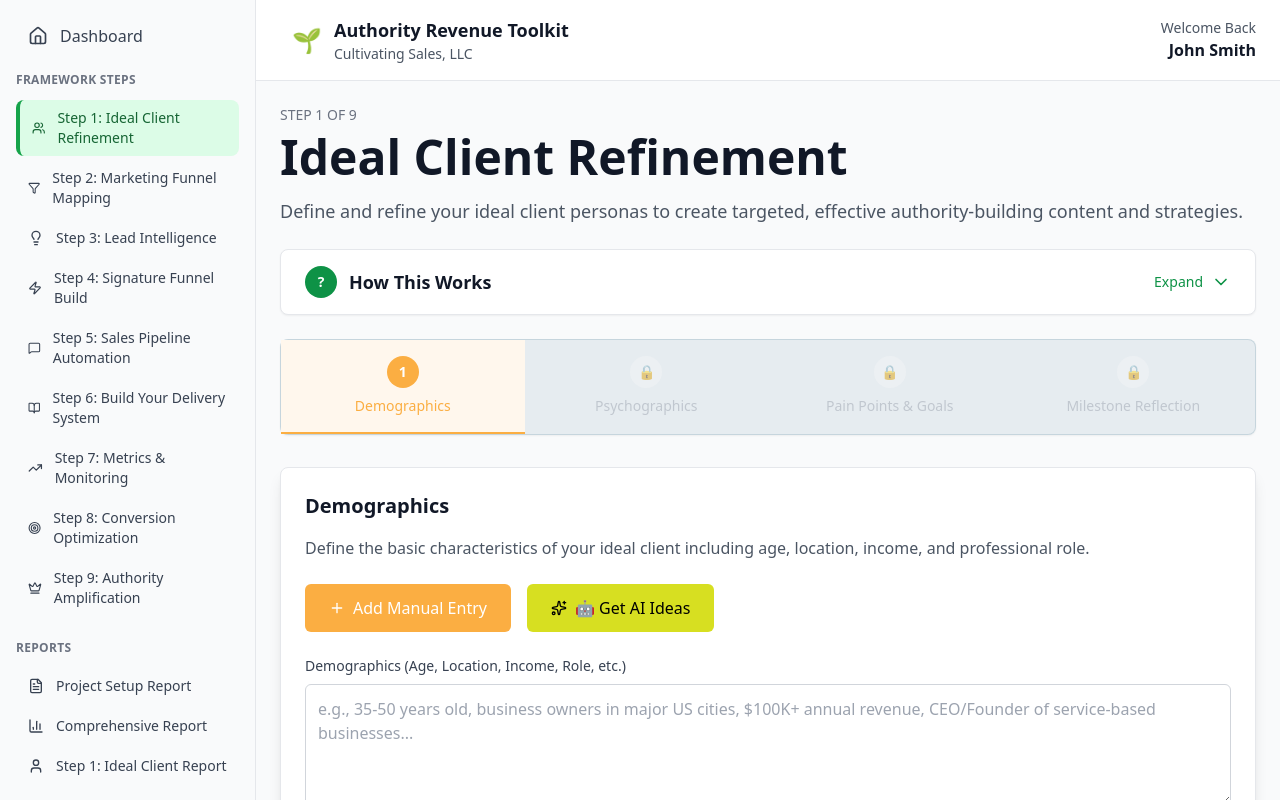
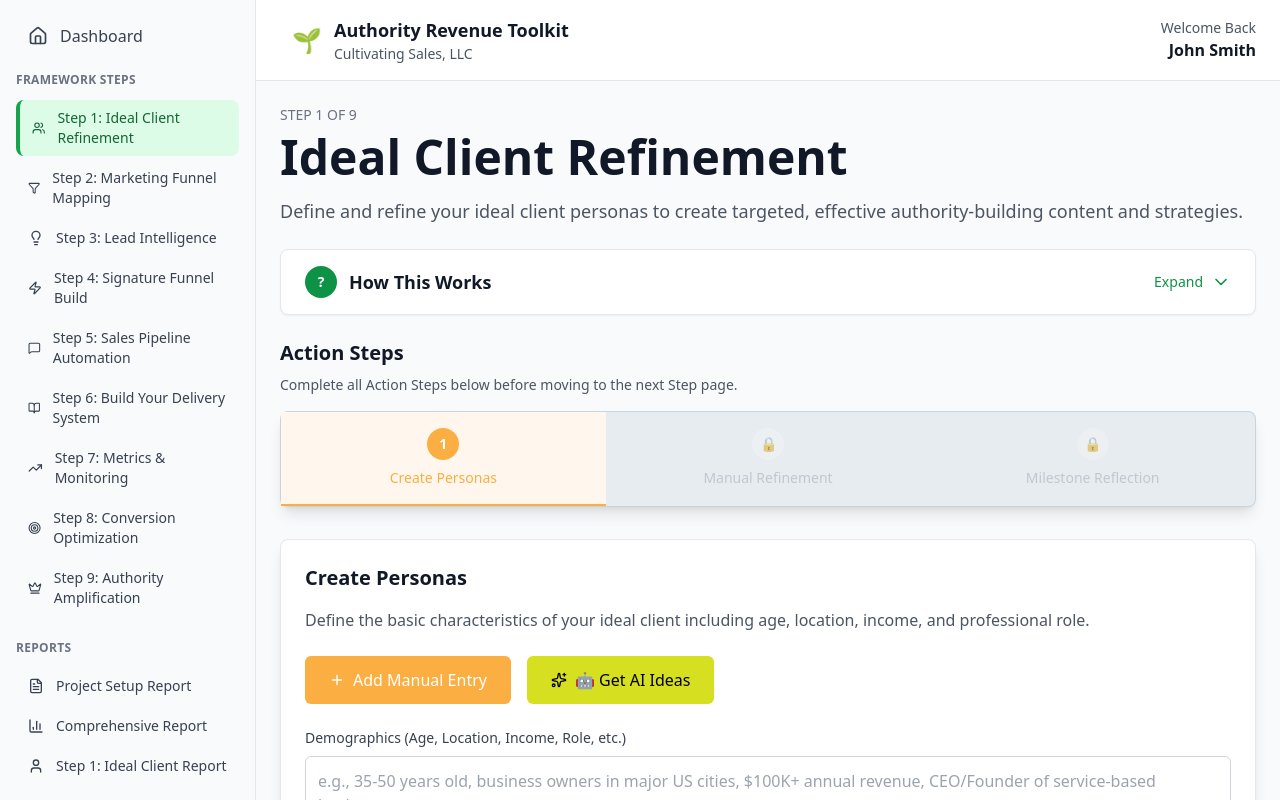
Before and after one commit to mblairghl/csp-tare-project-backup, a React (Vite) app: page /step/1 in a window 1280 px wide. Built offline with nearby package versions, Linux system fonts and the light colour scheme.

Commit message:
Add files via upload

```diff
--- a/src/components/Step1.jsx
+++ b/src/components/Step1.jsx
@@ -117,6 +117,8 @@ const Step1 = () => {
       hasPsychographics,
       hasPainPoints
     });
+
+    const isStepComplete = hasDemographics && hasPsychographics;
 
     // Auto-progress to next sub-step when current one is complete
     if (activeSubStep === 1 && hasDemographics) {
@@ -301,18 +303,16 @@ const Step1 = () => {
   const isSubStepUnlocked = (stepNumber) => {
     switch (stepNumber) {
       case 1: return true; // Always unlocked
-      case 2: return hasDemographics; // Unlocked when demographics complete
-      case 3: return hasDemographics && hasPsychographics; // Unlocked when first two complete
-      case 4: return hasDemographics && hasPsychographics && hasPainPoints; // Milestone - all complete
+      case 2: return hasDemographics; // Unlocked when personas created
+      case 3: return hasDemographics && hasPsychographics; // Unlocked when refinement complete
       default: return false;
     }
   };
 
   const subSteps = [
-    { id: 1, title: 'Demographics', icon: User },
-    { id: 2, title: 'Psychographics', icon: Target },
-    { id: 3, title: 'Pain Points & Goals', icon: Lightbulb },
-    { id: 4, title: 'Milestone Reflection', icon: CheckCircle2 }
+    { id: 1, title: 'Create Personas', icon: User },
+    { id: 2, title: 'Manual Refinement', icon: Target },
+    { id: 3, title: 'Milestone Reflection', icon: CheckCircle2 }
   ];
 
   const renderSubStepContent = () => {
@@ -320,8 +320,8 @@ const Step1 = () => {
       case 1:
         return (
           <div className="space-y-6">
-            <div className="bg-white rounded-lg shadow-lg border border-gray-200 p-6 hover:shadow-xl transition-shadow duration-300">
-              <h3 className="text-xl font-semibold text-gray-900 mb-4">Demographics</h3>
+            <div className="bg-white rounded-lg shadow-lg border border-gray-200 p-6 transform transition-all duration-200 hover:shadow-xl hover:-translate-y-1">
+              <h3 className="text-xl font-semibold text-gray-900 mb-4">Create Personas</h3>
               <p className="text-gray-600 mb-6">
                 Define the basic characteristics of your ideal client including age, location, income, and professional role.
               </p>
@@ -409,8 +409,8 @@ const Step1 = () => {
       case 2:
         return (
           <div className="space-y-6">
-            <div className="bg-white rounded-lg shadow-lg border border-gray-200 p-6 hover:shadow-xl transition-shadow duration-300">
-              <h3 className="text-xl font-semibold text-gray-900 mb-4">Psychographics</h3>
+            <div className="bg-white rounded-lg shadow-lg border border-gray-200 p-6 transform transition-all duration-200 hover:shadow-xl hover:-translate-y-1">
+              <h3 className="text-xl font-semibold text-gray-900 mb-4">Manual Refinement</h3>
               <p className="text-gray-600 mb-6">
                 Understand their mindset, values, motivations, and behavioral patterns that drive their decisions.
               </p>
@@ -604,7 +604,7 @@ const Step1 = () => {
           </div>
         );
 
-      case 4:
+      case 3:
         return (
           <div className="space-y-6">
             {showConfetti && (
@@ -617,7 +617,7 @@ const Step1 = () => {
               />
             )}
 
-            <div className="bg-white rounded-lg shadow-lg border border-gray-200 p-8 hover:shadow-xl transition-shadow duration-300">
+            <div className="bg-white rounded-lg shadow-lg border border-gray-200 p-8 transform transition-all duration-200 hover:shadow-xl hover:-translate-y-1">
               <div className="text-center">
                 <div className="w-16 h-16 bg-[#0e9246] rounded-full flex items-center justify-center mx-auto mb-6">
                   <CheckCircle2 className="w-8 h-8 text-white" />
@@ -628,7 +628,7 @@ const Step1 = () => {
                 </h2>
 
                 <p className="text-lg text-gray-600 mb-8">
-                  Congratulations! You've defined your ideal client persona with clarity and precision.
+                  Congratulations! You've completed your ideal client refinement with clarity and precision.
                 </p>
 
                 <div className="grid md:grid-cols-2 gap-8 text-left">
@@ -637,19 +637,15 @@ const Step1 = () => {
                     <ul className="space-y-3">
                       <li className="flex items-start gap-3">
                         <CheckCircle2 className="w-5 h-5 text-[#0e9246] mt-0.5 flex-shrink-0" />
-                        <span className="text-gray-700">Defined clear demographic characteristics</span>
+                        <span className="text-gray-700">Created detailed client personas</span>
                       </li>
                       <li className="flex items-start gap-3">
                         <CheckCircle2 className="w-5 h-5 text-[#0e9246] mt-0.5 flex-shrink-0" />
-                        <span className="text-gray-700">Understood psychographic motivations</span>
+                        <span className="text-gray-700">Completed manual refinement process</span>
                       </li>
                       <li className="flex items-start gap-3">
                         <CheckCircle2 className="w-5 h-5 text-[#0e9246] mt-0.5 flex-shrink-0" />
-                        <span className="text-gray-700">Identified key pain points and challenges</span>
-                      </li>
-                      <li className="flex items-start gap-3">
-                        <CheckCircle2 className="w-5 h-5 text-[#0e9246] mt-0.5 flex-shrink-0" />
-                        <span className="text-gray-700">Created a comprehensive client profile</span>
+                        <span className="text-gray-700">Built comprehensive client understanding</span>
                       </li>
                     </ul>
                   </div>
@@ -669,10 +665,6 @@ const Step1 = () => {
                         <Target className="w-5 h-5 text-[#fbae42] mt-0.5 flex-shrink-0" />
                         <span className="text-gray-700">Your content will be more targeted</span>
                       </li>
-                      <li className="flex items-start gap-3">
-                        <Target className="w-5 h-5 text-[#fbae42] mt-0.5 flex-shrink-0" />
-                        <span className="text-gray-700">You'll waste less time on wrong-fit clients</span>
-                      </li>
                     </ul>
                   </div>
                 </div>
@@ -680,7 +672,7 @@ const Step1 = () => {
                 <div className="mt-8 p-6 bg-[#d7df21] bg-opacity-20 rounded-lg border border-[#d7df21]">
                   <h4 className="font-semibold text-gray-900 mb-2">🔑 Key Insight</h4>
                   <p className="text-gray-700">
-                    With a clear ideal client profile, every piece of content, every marketing message, and every business decision can now be filtered through this lens. You're no longer trying to appeal to everyone—you're speaking directly to your perfect customer.
+                    With a clear ideal client profile, every piece of content, every marketing message, and every business decision can now be filtered through this lens. You're ready for Step 2 - Content Strategy Audit.
                   </p>
                 </div>
               </div>
@@ -766,16 +758,20 @@ const Step1 = () => {
           )}
         </div>
 
-        {/* Sub-step Navigation */}
-        <div className="bg-[#467a8f] bg-opacity-10 rounded-lg shadow-sm border border-[#467a8f] border-opacity-20 mb-8">
+        {/* Action Steps Navigation */}
+        <div className="mb-4">
+          <h2 className="text-xl font-semibold text-gray-900 mb-2">Action Steps</h2>
+          <p className="text-sm text-gray-600">Complete all Action Steps below before moving to the next Step page.</p>
+        </div>
+
+        <div className="bg-[#467a8f] bg-opacity-10 rounded-lg shadow-lg border border-[#467a8f] border-opacity-20 mb-8 transform transition-all duration-200 hover:shadow-xl hover:-translate-y-1">
           <div className="flex flex-wrap">
             {subSteps.map((step, index) => {
               const isUnlocked = isSubStepUnlocked(step.id);
               const isActive = activeSubStep === step.id;
-              const isCompleted = step.id < 4 ? (
+              const isCompleted = step.id < 3 ? (
                 step.id === 1 ? hasDemographics :
-                step.id === 2 ? hasPsychographics :
-                step.id === 3 ? hasPainPoints : false
+                step.id === 2 ? hasPsychographics : false
               ) : isStepComplete;
 
               return (
```
